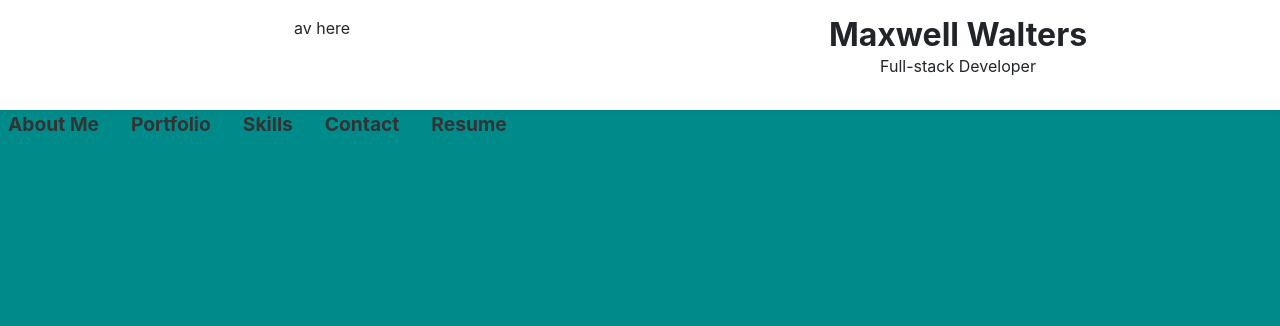
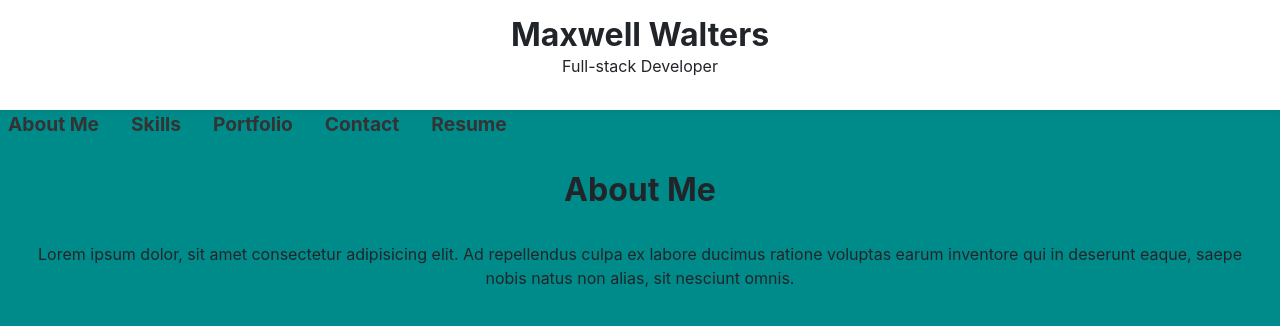
Before and after one commit to 4therealm/portfolio, a React (Create React App) app: page / in a window 1280 px wide. Shown: the top 326 px of the page. Built offline with nearby package versions, Linux system fonts and the light colour scheme.

Commit message:
about me coded

```diff
--- a/src/App.jsx
+++ b/src/App.jsx
@@ -1,12 +1,15 @@
 import Header from './components/Header';
 import './App.css';
 import Navigation from './components/Navigation'
-
+import About from './components/About';
 function App() {
   return (
     <div className="App">
      <Header />
      <Navigation />
+     <main>
+      <About />
+     </main>
     </div>
   );
 }
--- /dev/null
+++ b/src/components/About.jsx
@@ -0,0 +1,11 @@
+import React from "react";
+
+export default function About() {
+
+  return(
+    <section id="about">
+      <h2>About Me</h2>
+      <p>Lorem ipsum dolor, sit amet consectetur adipisicing elit. Ad repellendus culpa ex labore ducimus ratione voluptas earum inventore qui in deserunt eaque, saepe nobis natus non alias, sit nesciunt omnis.</p>
+    </section>
+  )
+}
--- a/src/components/Header.jsx
+++ b/src/components/Header.jsx
@@ -1,10 +1,8 @@
 import React from "react"
-import Navigation from "./Navigation"
 import Max from "./Max"
 
 export default function Header() {
   return (
-
   <header className="row">
     <Max />
   </header>
--- a/src/components/Max.jsx
+++ b/src/components/Max.jsx
@@ -1,18 +1,14 @@
-import React from "react";
+import React from "react"
 
 export default function Max() {
 
 
   return (
     <div className="col">
-      <div className="row">
-        <div className="col-6">av here</div>
-        <div className="col-6">
-          <h1>Maxwell Walters</h1>
-        <p>Full-stack Developer</p>
 
-        </div>
-      </div>
+      <h1>Maxwell Walters</h1>
+      <p>Full-stack Developer</p>
+
     </div>
   )
 }
--- a/src/components/Navigation.jsx
+++ b/src/components/Navigation.jsx
@@ -6,8 +6,8 @@ function Navigation() {
     <nav>
       <ul>
         <li><a href="#about-me">About Me</a></li>
+        <li><a href="#skills">Skills</a></li>
         <li><a href="#portfolio">Portfolio</a></li>
-        <li><a href="#skills">Skills</a></li>
         <li><a href="#contact">Contact</a></li>
         <li><a href="#resume">Resume</a></li>
       </ul>
```
